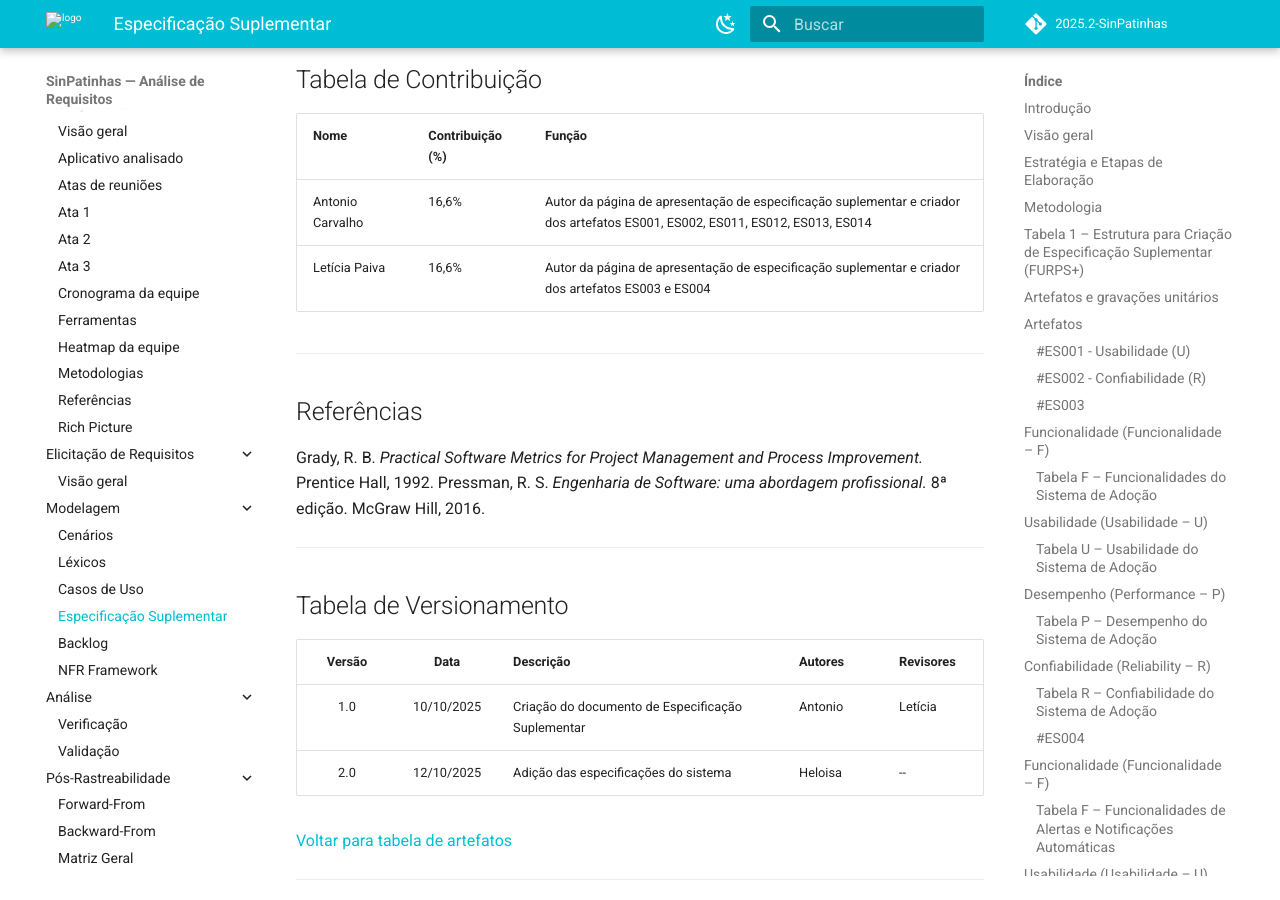
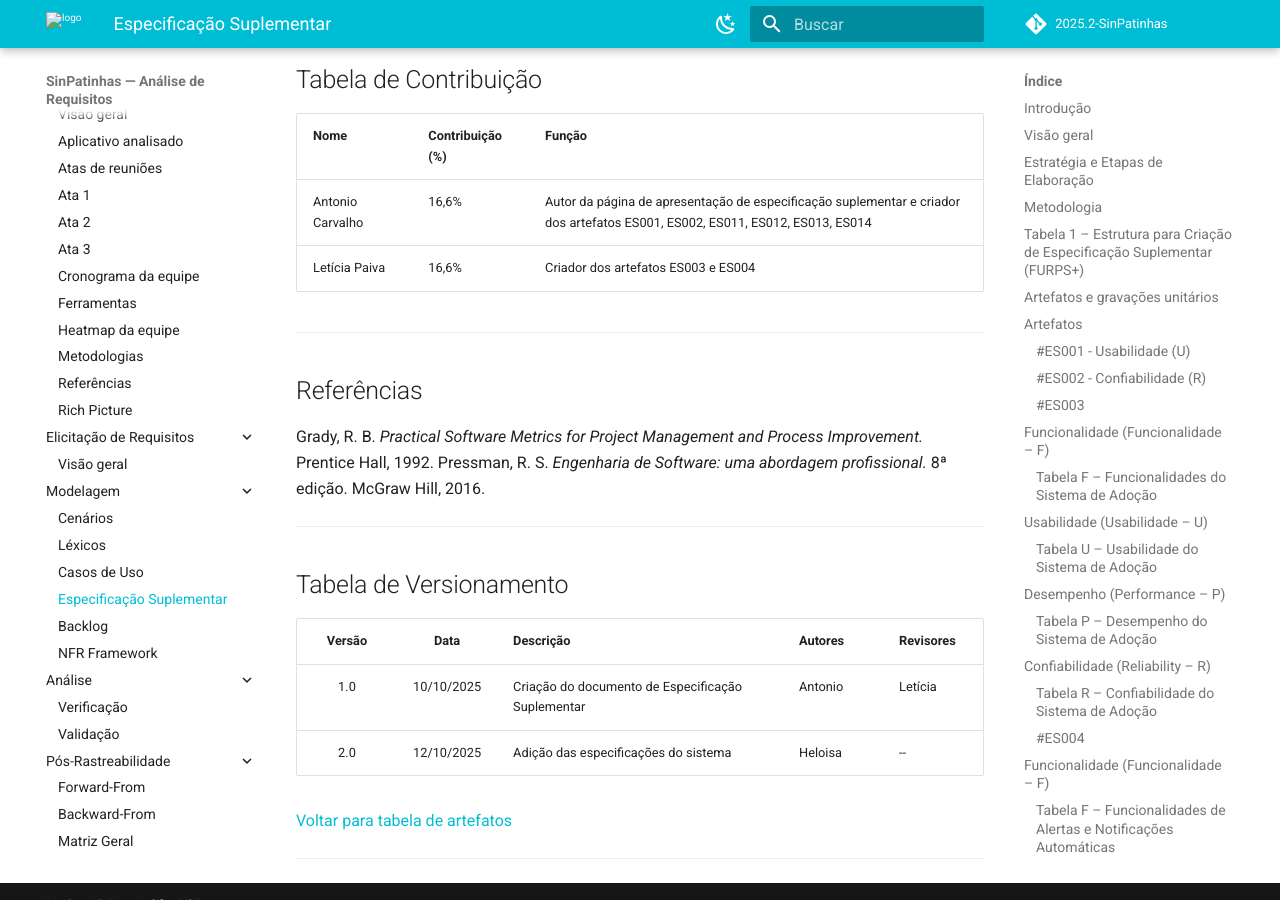
Before and after one commit to Requisitos-de-Software/2025.2-SinPatinhas, an MkDocs documentation site: the page built from docs/modelagem/especificacao_suplementar.md, in a window 1280 px wide and 900 px high, scrolled down 12472 px. Built offline with MkDocs 1.6.1 and Material for MkDocs 9.7.7, drawn with Linux system fonts in a browser that asks for light colours; comment, search, counter and statistics services are not loaded.

```diff
--- a/docs/modelagem/especificacao_suplementar.md
+++ b/docs/modelagem/especificacao_suplementar.md
@@ -406,7 +406,7 @@
 | **Nome**              | **Contribuição (%)** | **Função**                  |
 |------------------------|----------------------|-----------------------------|
 | Antonio Carvalho | 16,6% | Autor da página de apresentação de especificação suplementar e criador dos artefatos ES001, ES002, ES011, ES012, ES013, ES014 |
-| Letícia Paiva | 16,6% | Autor da página de apresentação de especificação suplementar e criador dos artefatos ES003 e ES004 |
+| Letícia Paiva | 16,6% | Criador dos artefatos ES003 e ES004 |
 
 
 ---
```
Also changed, not shown: docs/_sidebar.md (+2 -2 lines), docs/rev_monitor/inspecao.md (+1 -1 lines).
